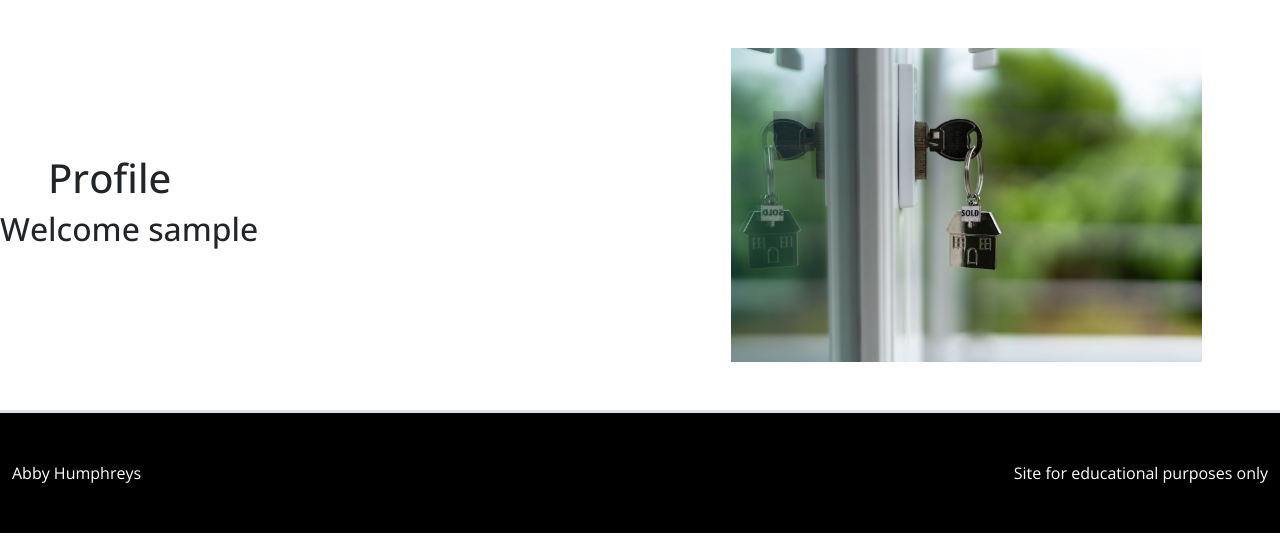
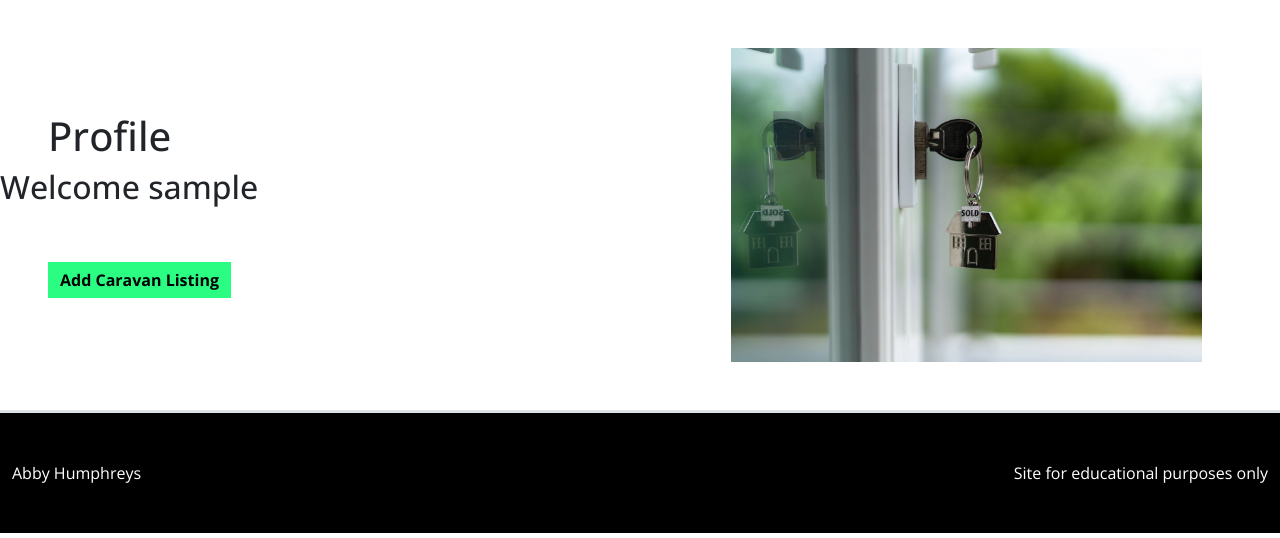
Before and after one commit to AbbyHumphreys/Caravansy, a Flask app: page /profile/1 in a window 1280 px wide. Shown: the part 74-612 px from the top of the page. Run offline with Flask 2, Linux system fonts and the light colour scheme; the visitor is signed in with stand-in values (Sample User, id 1); a database or web service that is not in the repository returns one stand-in record (values such as "Sample title"); some libraries are stand-ins or nearby versions.

Commit message:
add: button to add listing from profile page

```diff
--- a/templates/profile.html
+++ b/templates/profile.html
@@ -6,6 +6,7 @@
             <div class="col-12 col-lg-6 d-flex flex-column my-auto">
                 <h1 class="ms-5">Profile</h1>
                 <h2>Welcome {{ username }}</h2>
+                <a class="btn btn-primary rounded-0 mt-5 align-self-start ms-5" href="{{ url_for('add_listing') }}" role="button">Add Caravan Listing</a>
             </div>
             <div class="col-12 col-lg-6">
                 <img src="{{ url_for('static', filename='images/register-image.webp') }}" class="img-fluid w-75 mx-auto d-block" alt="couple in a caravan">
```
